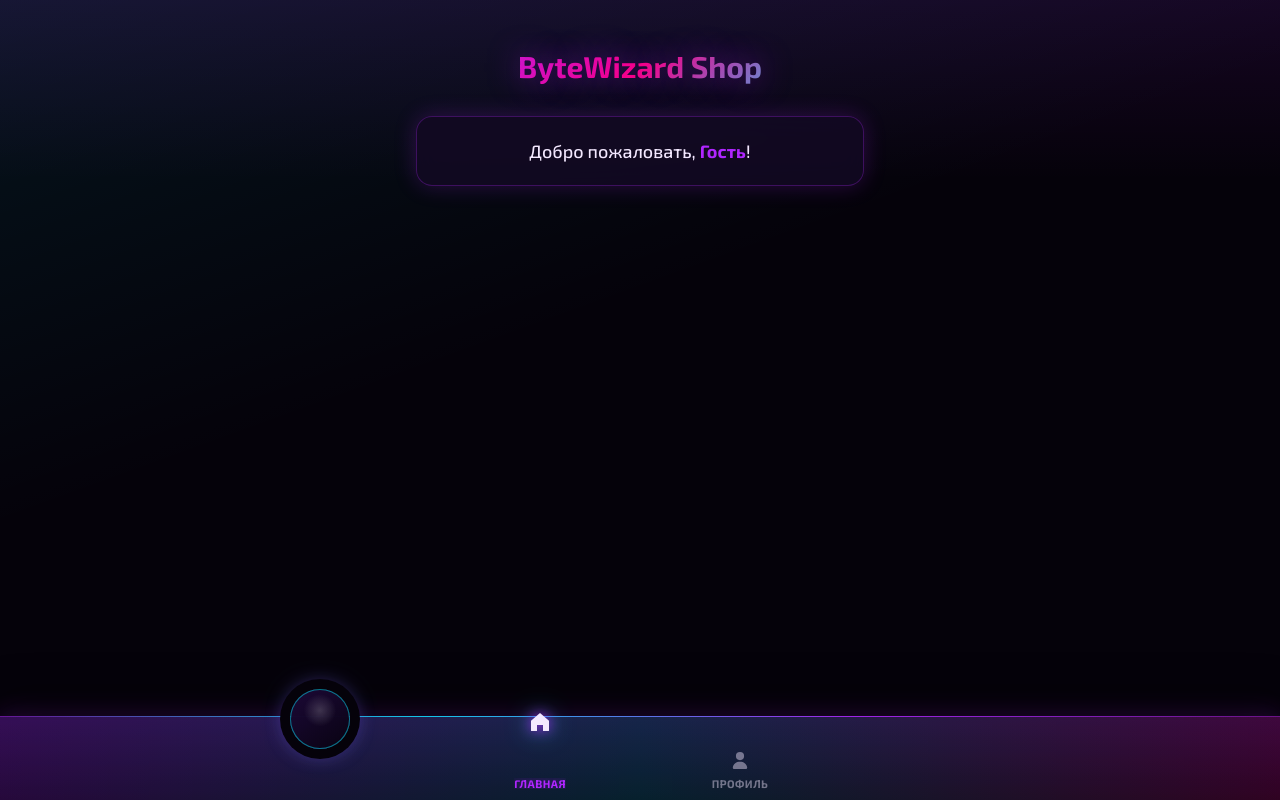
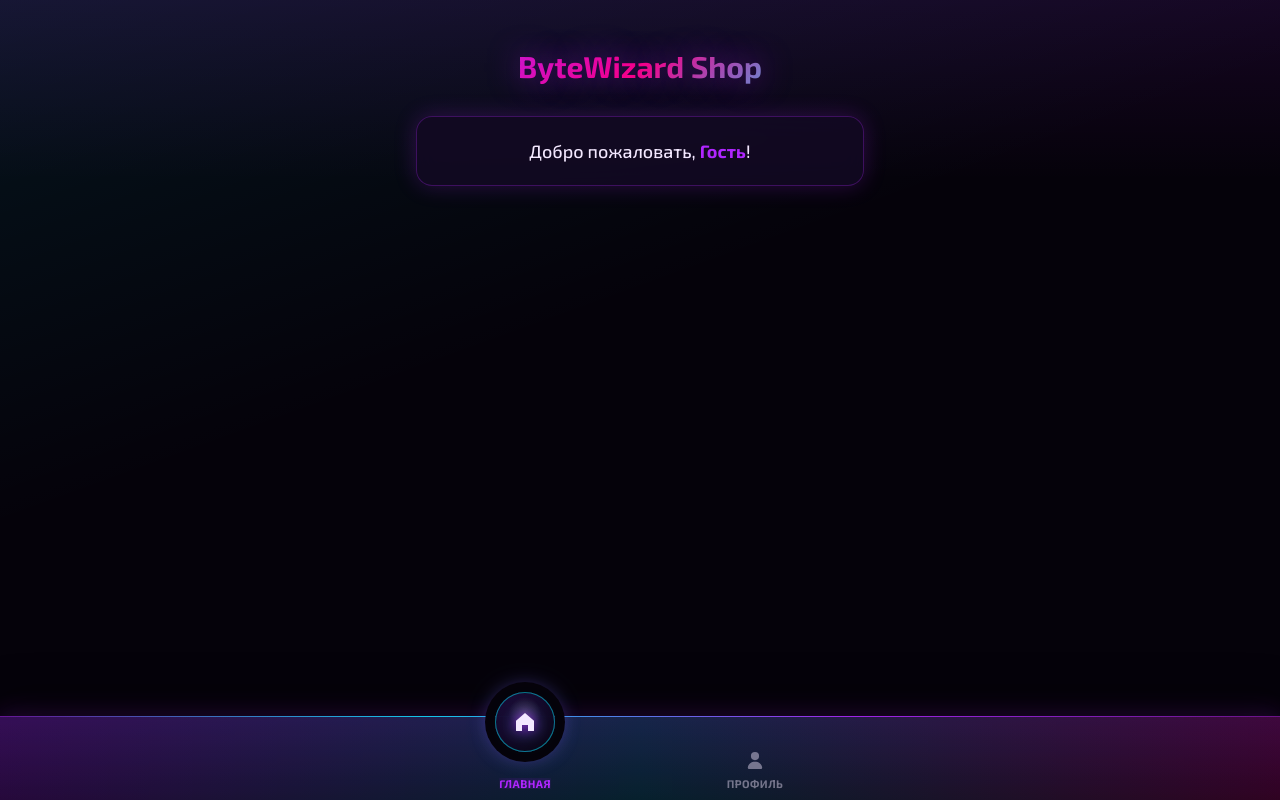
Before and after one commit to DaniilGavrin/shop-tg, a Next.js app: page / in a window 1280 px wide. Built offline with nearby package versions, Linux system fonts and the light colour scheme.

Commit message:
Fix: Design Fix

```diff
--- a/app/components/BottomNavigation.module.css
+++ b/app/components/BottomNavigation.module.css
@@ -41,12 +41,11 @@
   max-width: 460px;
   height: 84px;
   margin: 0 auto;
-  padding: 0 30px;
 }
 
 .highlight {
   position: absolute;
-  top: -28px;
+  top: -25px;
   left: var(--active-x);
   z-index: 1;
   width: 60px;
--- a/app/components/BottomNavigation.tsx
+++ b/app/components/BottomNavigation.tsx
@@ -38,9 +38,9 @@ export function BottomNavigation({ activeTab, onTabChange }: BottomNavigationPro
       className={`${styles.navigation} ${styles[activeTab]}`}
       aria-label="Главное меню"
     >
-      <div className={styles.highlight} aria-hidden="true" />
+      <div className={styles.inner}>
+        <div className={styles.highlight} aria-hidden="true" />
 
-      <div className={styles.inner}>
         {items.map((item) => {
           const isActive = activeTab === item.id;
 
```
